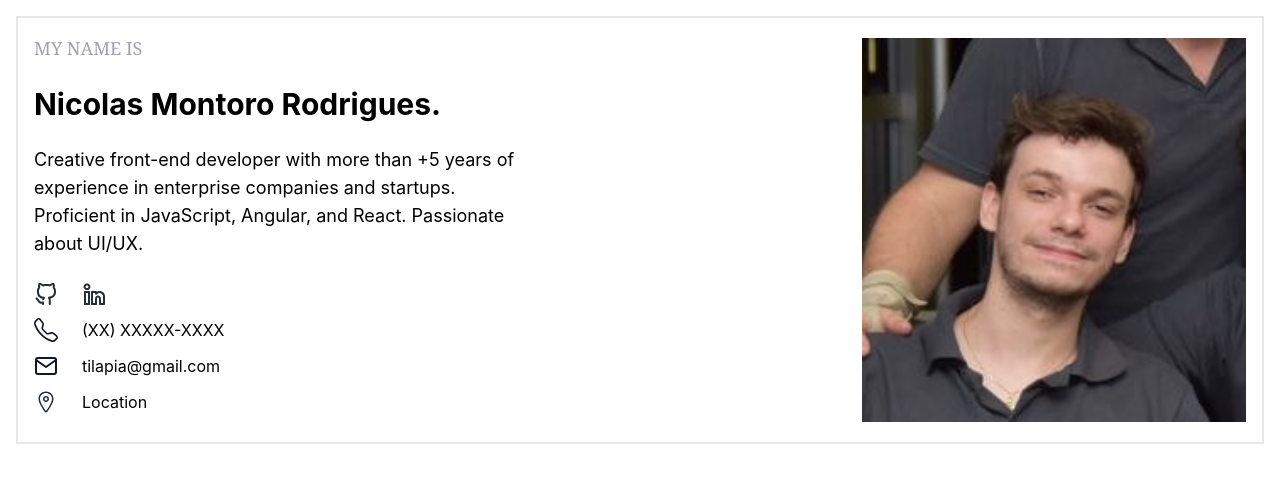
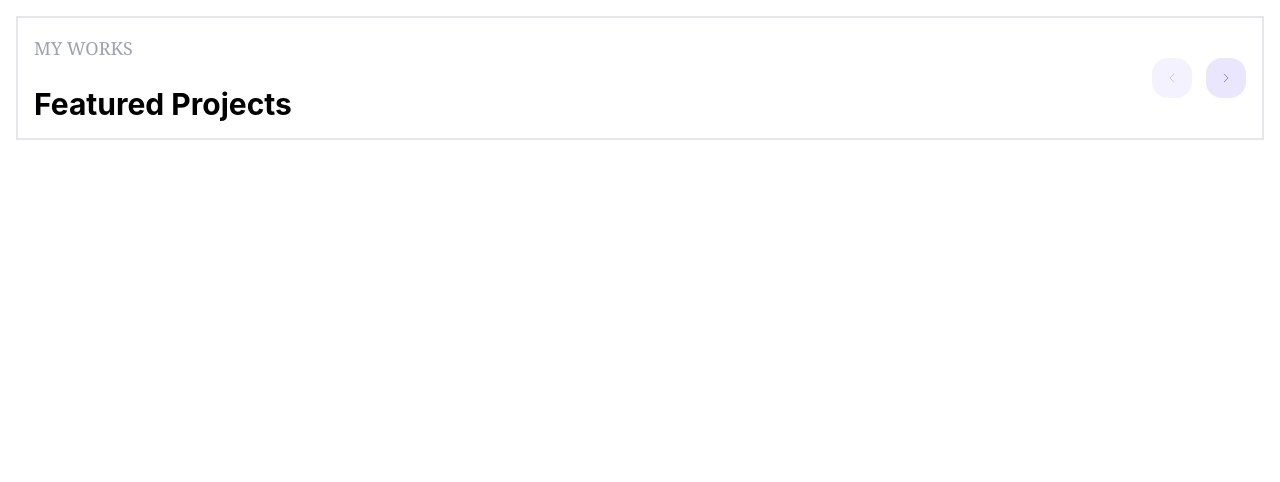
Before and after one commit to fabioborges-jr/portfolio-web-react, a React (Create React App) app: page / in a window 1280 px wide. Shown: the top 482 px of the page. Built offline with nearby package versions, Linux system fonts and the light colour scheme.

Commit message:
feat: adding header

```diff
--- a/package.json
+++ b/package.json
@@ -12,6 +12,7 @@
     "@types/react-dom": "^18.2.23",
     "react": "^18.2.0",
     "react-dom": "^18.2.0",
+    "react-icons": "^5.0.1",
     "react-scripts": "5.0.1",
     "typescript": "^4.9.5",
     "web-vitals": "^2.1.4"
--- a/src/App.tsx
+++ b/src/App.tsx
@@ -2,10 +2,11 @@ import React from 'react';
 import logo from './logo.svg';
 import './App.css';
 import Presentation from './components/Presentation'
+import Projects from './components/Projects'
 
 function App() {
   return (
-    <Presentation/>
+    <Projects/>
   );
 }
 
--- a/src/components/Presentation.tsx
+++ b/src/components/Presentation.tsx
@@ -1,19 +1,18 @@
-import Github from "../assets/Github.svg"
-import Cellphone from "../assets/telephone.svg"
-import Email from "../assets/mail.svg"
-import Location from "../assets/location-outline.svg"
-import LinkedIn from "../assets/Linkedin.svg"
-import Me from "../assets/Nicolas.jpg"
+import Github from '../assets/Github.svg'
+import Cellphone from '../assets/telephone.svg'
+import Email from '../assets/mail.svg'
+import Location from '../assets/location-outline.svg'
+import LinkedIn from '../assets/Linkedin.svg'
+import Me from '../assets/Nicolas.jpg'
 
 export default function Presentation() {
     return (
         <body>
             <div className="m-4 p-4 flex flex-wrap justify-between border-2">
-
                 <div className="md:w-2/5">
-                    <p className="font-serif text-lg text-gray-400">MY NAME IS</p><br />
-                    <p className="font-bold text-3xl">Nicolas Montoro Rodrigues.</p><br />
-                    <p className="text-lg">Creative front-end developer with more than +5 years of experience in enterprise companies and startups. Proficient in JavaScript, Angular, and React. Passionate about UI/UX.</p><br />
+                    <h5 className="font-serif text-lg text-gray-400">MY NAME IS</h5><br />
+                    <h1 className="font-bold text-3xl">Nicolas Montoro Rodrigues.</h1><br />
+                    <p className="text-lg">Creative front-end developer with more than +5 years of experience in enterprise companies and startups. Proficient in JavaScript, Angular, and React. Passionate about UI/UX.</p>
 
                     <div>
                         <div className="flex">
--- /dev/null
+++ b/src/components/Projects.tsx
@@ -0,0 +1,27 @@
+import Me from "../assets/Nicolas.jpg"
+import { GrPrevious } from "react-icons/gr";
+import { GrNext } from "react-icons/gr";
+import { IconContext } from "react-icons";
+
+export default function Projects() {
+    return (
+        <IconContext.Provider value={{ color: "#7E74F1", size: ".625em" }}>
+            <div className="m-4 p-4 flex flex-wrap justify-between items-center border-2">
+                <div>
+                    <h5 className="font-serif text-lg text-gray-400">MY WORKS</h5><br />
+                    <h1 className="font-bold text-3xl">Featured Projects</h1>
+                </div>
+                <div className="flex">
+                    <button className="bg-[#EAE6FE] opacity-50 mr-3.5 w-10 h-10 flex items-center justify-center rounded-2xl">
+                        <GrPrevious />
+                    </button>
+                    <button className="bg-[#EAE6FE] w-10 h-10 flex items-center justify-center rounded-2xl">
+                        <GrNext />
+                    </button>
+                </div>
+            </div>
+
+
+        </IconContext.Provider>
+    )
+}
```
Also changed, not shown: 1 other file (tests, documents, lock files or other folders).
